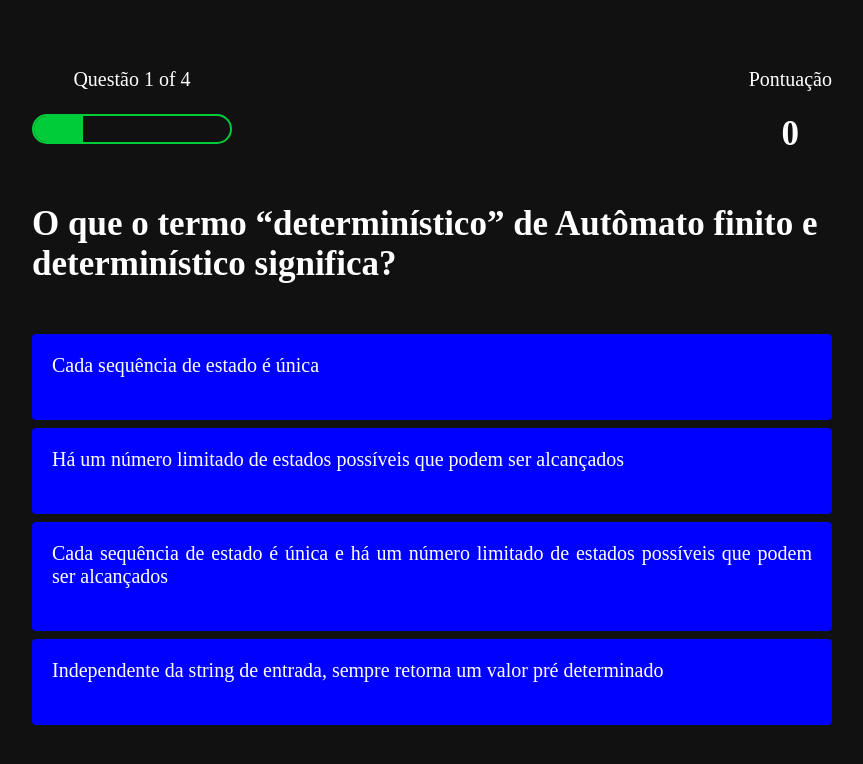
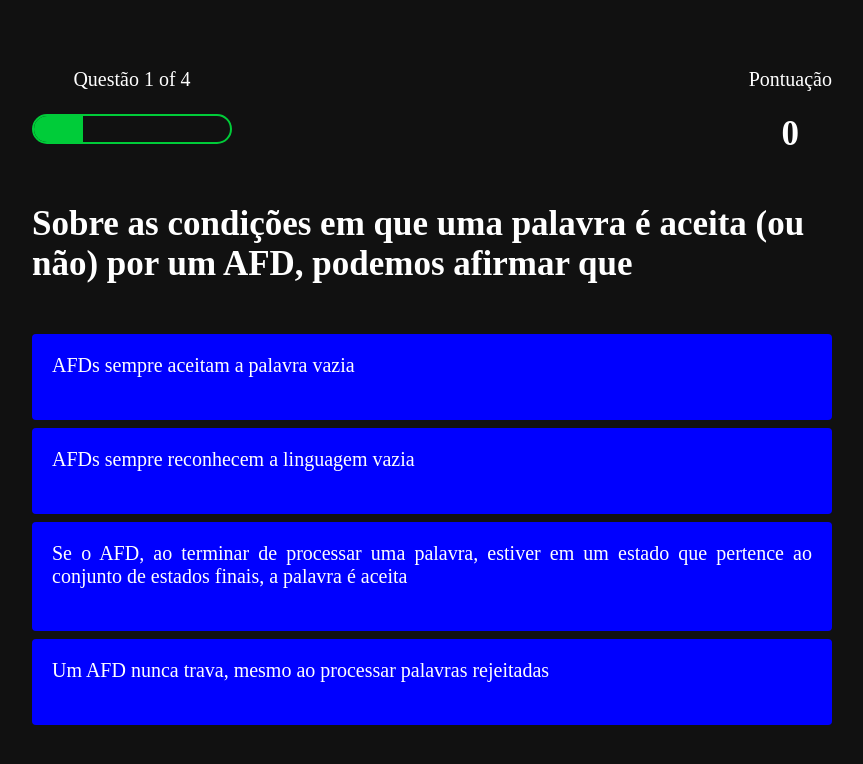
Before and after one commit to naccaratocarolina/LF-21.1, a plain HTML site: page game.html in a window 1280 px wide. Shown: the whole page, without its empty margins (208-1071 px from the left). Drawn offline with Linux system fonts and the light colour scheme.

Commit message:
+ README

```diff
--- a/game.js
+++ b/game.js
@@ -44,6 +44,15 @@ let questions = [
      choice4: "Independente da string de entrada, sempre retorna um valor pré determinado",
      answer: 3,
 		 explanation: 'Autômatos finitos determinísticos (ou DFA) são máquinas de estado finito que aceitam ou rejeitam sequências de caracteres analisando-os por meio de uma sequência determinada exclusivamente por cada string (palavra).\n\nO termo "determinístico" se refere ao fato de que cada string e, portanto, cada sequência de estado, é única. Em um DFA, uma sequência de símbolos é analisada por meio de um autômato do DFA e cada símbolo de entrada se moverá para o próximo estado que pode ser determinado.\n\nEssas máquinas são chamadas de finitas porque há um número limitado de estados possíveis que podem ser alcançados. Um autômato finito só é chamado de determinístico se puder cumprir ambas as condições.'
+  },
+  {
+     question: "Sobre as condições em que uma palavra é aceita (ou não) por um AFD, podemos afirmar que",
+     choice1: "AFDs sempre aceitam a palavra vazia",
+     choice2: "AFDs sempre reconhecem a linguagem vazia",
+     choice3: "Se o AFD, ao terminar de processar uma palavra, estiver em um estado que pertence ao conjunto de estados finais, a palavra é aceita",
+     choice4: "Um AFD nunca trava, mesmo ao processar palavras rejeitadas",
+     answer: 4,
+		 explanation: 'O estado em que a máquina pára, após ter processado a palavra de entrada, pode ser o estado final, e neste caso a palavra é aceita; ou pode ser qualquer outro estado de Q, e então a palavra é rejeitada. Um AFD aceita uma palavra se ao terminar de processar a palavra estiver num estado que pertence ao conjunto de estados finais. Um AFD não aceita uma palavra se ao terminar de processar a palavra estiver num estado que não pertence ao conjunto de estados finais ou se durante o processamento lê um símbolo da palavra de entrada para o qual não existe transição no estado em que se encontra.\n\nUm AF pode ter nenhum, um ou vários estados de aceitação. Se o estado inicial é também um estado de aceitação, então a máquina também aceita a palavra vazia, porem não são todos os casos em que isso ocorre. Portanto, não podemos afirmar que os AFDs sempre aceitam a palavra vazia.\n\nSe A é o conjunto de todas as palavras que a máquina M aceita, dizemos que A é a linguagem da máquina M e escrevemos L(M) = A; dizemos que M reconhece A. Uma máquina aceita muitas palavras, mas apenas uma linguagem. Se uma máquina não aceita nenhuma palavra, esta reconhece a linguagem vazia - e somente neste caso essa afirmação é verdadeira.'
   },
 ];
 
```
Also changed, not shown: index.html (+1 -0 lines), 1 other file.
